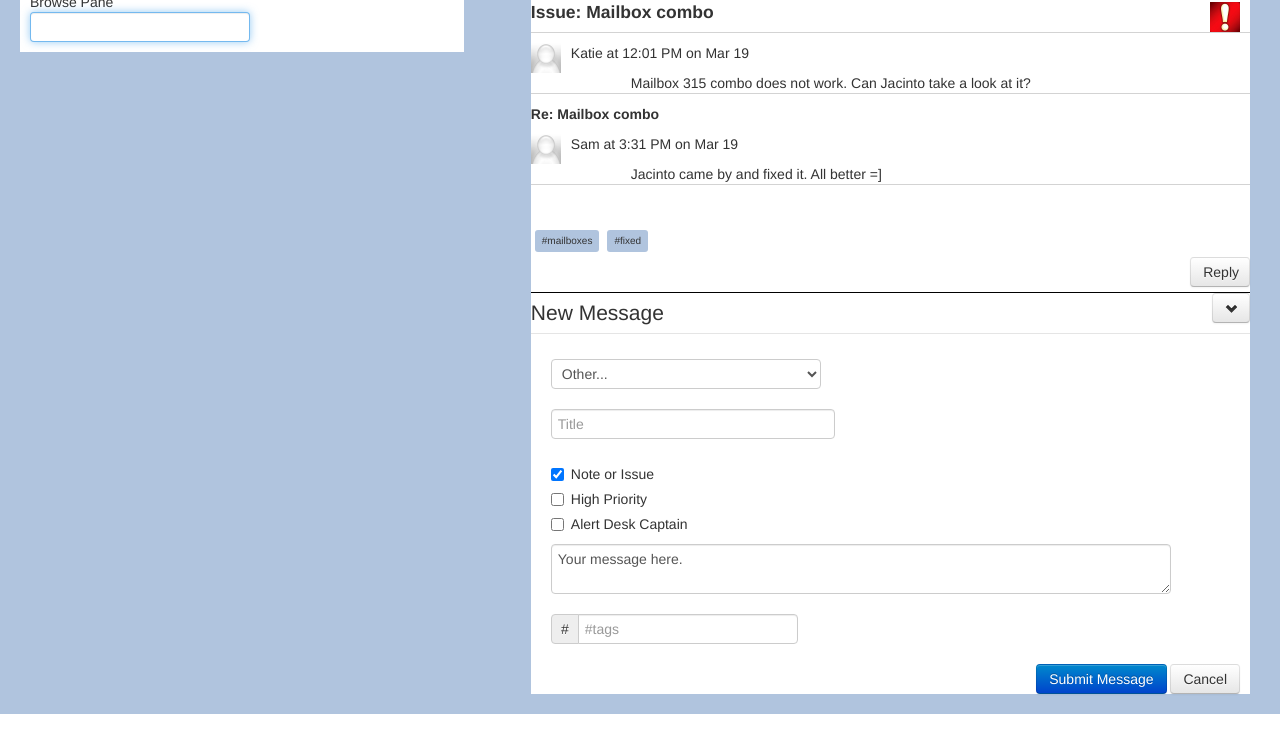
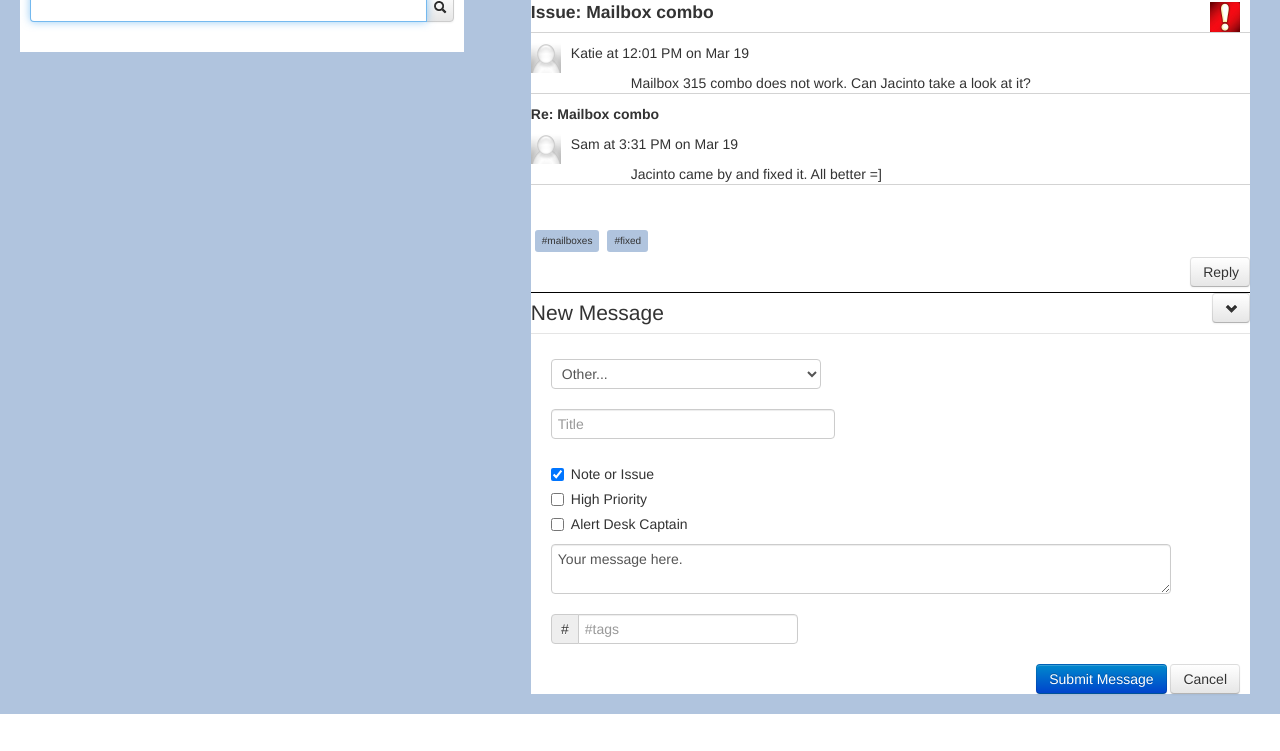
Before and after one commit to psaylor/CollabDesk, a plain HTML site: page index.html in a window 1280 px wide. Shown: the part 49-800 px from the top of the page. Drawn offline with Linux system fonts and the light colour scheme.

Commit message:
added fancy search bar from other branch

```diff
--- a/index.html
+++ b/index.html
@@ -122,10 +122,26 @@
 	<div class="container-fluid blue">
 
 		<!-- browse pane -->
-			<div class="browse side floatLeft left white">Browse Pane
-				<div id="date"></div>
-				<input type="text" id="search-tbox" autofocus />
+			<div class="browse side floatLeft left white">
+				<div class="row-fluid">
+					<div class="input-append span11	">
+						<input type="text" class="input-block-level" id="search-tbox" autofocus />
+						<span class="add-on btn"><i class="icon-search"></i></span>
+					</div>
+				</div>
+				<div id="message-table">
+					<table class ="table">
+						<thead>
+						</thead>
+
+						<tbody>
+							<!--Messages added from db here-->
+						</tbody>
+					</table>
+				</div>
 			</div>
+
+		<!-- right side of layout: read and create -->
 		<div class="side floatRight right">
 
 		<!-- reading pane -->
--- a/styles.css
+++ b/styles.css
@@ -1,5 +1,4 @@
 .browse {
-	background-color: gray;
 	width: 33%;
 	height: 100%;
 }
```
